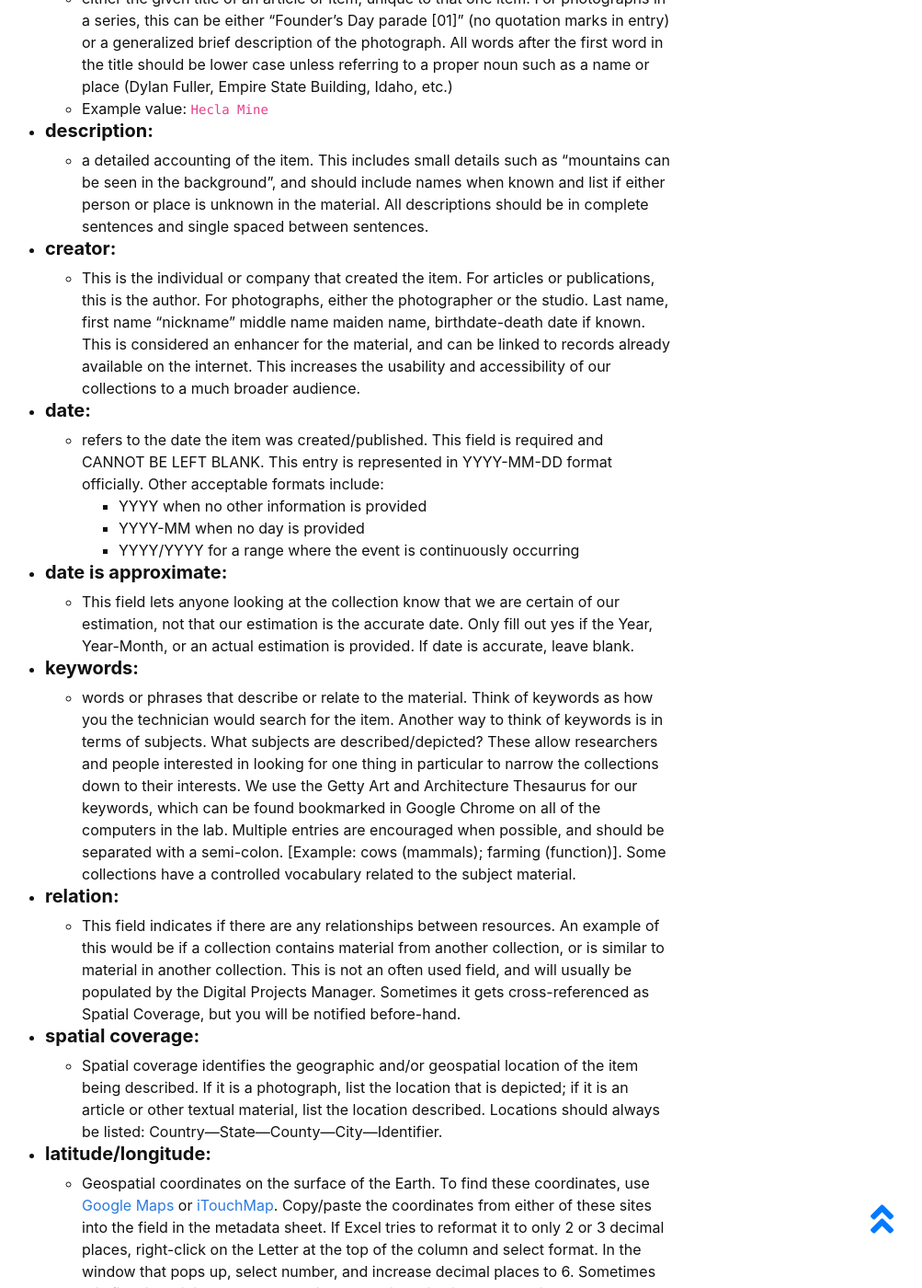
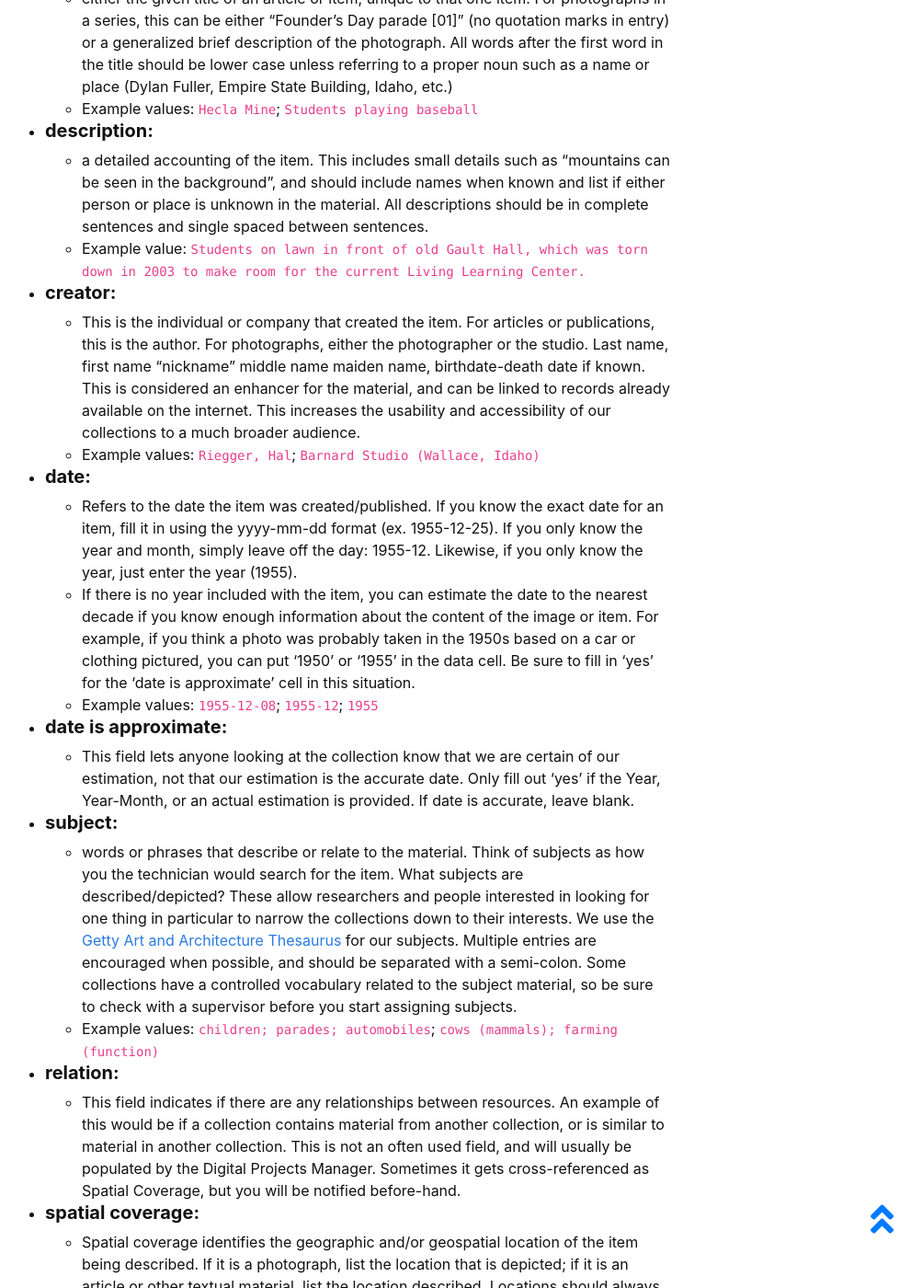
Before and after one commit to uidaholib/dds-student-workflow, a Jekyll site: the page built from content/3-lesson.md, in a window 1280 px wide and 1400 px high, scrolled down 533 px. Shown: the whole window at 92% size, without its empty margins (271-1274 px from the left). Built offline with Jekyll 4.4.1, drawn with Linux system fonts in a browser that asks for light colours.

Commit message:
Update 3-lesson.md

```diff
--- a/content/3-lesson.md
+++ b/content/3-lesson.md
@@ -16,25 +16,27 @@ Not all of the fields listed below will appear on every metadata sheet. Some met
 
 - ##### **title:**
     - either the given title of an article or item, unique to that one item. For photographs in a series, this can be either “Founder’s Day parade [01]” (no quotation marks in entry) or a generalized brief description of the photograph. All words after the first word in the title should be lower case unless referring to a proper noun such as a name or place (Dylan Fuller, Empire State Building, Idaho, etc.)
-    - Example value: `Hecla Mine`
+    - Example values: `Hecla Mine`; `Students playing baseball`
 
 - ##### **description:**
     - a detailed accounting of the item. This includes small details such as “mountains can be seen in the background”, and should include names when known and list if either person or place is unknown in the material. All descriptions should be in complete sentences and single spaced between sentences.
+    - Example value: `Students on lawn in front of old Gault Hall, which was torn down in 2003 to make room for the current Living Learning Center.`
 
 - ##### **creator:**
     - This is the individual or company that created the item. For articles or publications, this is the author. For photographs, either the photographer or the studio. Last name, first name “nickname” middle name maiden name, birthdate-death date if known. This is considered an enhancer for the material, and can be linked to records already available on the internet. This increases the usability and accessibility of our collections to a much broader audience.
+    - Example values: `Riegger, Hal`; `Barnard Studio (Wallace, Idaho)`
 
 - ##### **date:**
-    - refers to the date the item was created/published. This field is required and CANNOT BE LEFT BLANK. This entry is represented in YYYY-MM-DD format officially. Other acceptable formats include:
-        - YYYY when no other information is provided
-        - YYYY-MM when no day is provided
-        - YYYY/YYYY for a range where the event is continuously occurring
+    - Refers to the date the item was created/published. If you know the exact date for an item, fill it in using the yyyy-mm-dd format (ex. 1955-12-25). If you only know the year and month, simply leave off the day: 1955-12. Likewise, if you only know the year, just enter the year (1955).
+    - If there is no year included with the item, you can estimate the date to the nearest decade if you know enough information about the content of the image or item. For example, if you think a photo was probably taken in the 1950s based on a car or clothing pictured, you can put '1950' or '1955' in the data cell. Be sure to fill in 'yes' for the 'date is approximate' cell in this situation.
+    - Example values: `1955-12-08`; `1955-12`; `1955`
 
 - ##### **date is approximate:**
-    - This field lets anyone looking at the collection know that we are certain of our estimation, not that our estimation is the accurate date. Only fill out yes if the Year, Year-Month, or an actual estimation is provided. If date is accurate, leave blank.
+    - This field lets anyone looking at the collection know that we are certain of our estimation, not that our estimation is the accurate date. Only fill out 'yes' if the Year, Year-Month, or an actual estimation is provided. If date is accurate, leave blank.
 
-- ##### **keywords:**
-    - words or phrases that describe or relate to the material. Think of keywords as how you the technician would search for the item. Another way to think of keywords is in terms of subjects. What subjects are described/depicted? These allow researchers and people interested in looking for one thing in particular to narrow the collections down to their interests. We use the Getty Art and Architecture Thesaurus for our keywords, which can be found bookmarked in Google Chrome on all of the computers in the lab. Multiple entries are encouraged when possible, and should be separated with a semi-colon. [Example: cows (mammals); farming (function)]. Some collections have a controlled vocabulary related to the subject material.
+- ##### **subject:**
+    - words or phrases that describe or relate to the material. Think of subjects as how you the technician would search for the item. What subjects are described/depicted? These allow researchers and people interested in looking for one thing in particular to narrow the collections down to their interests. We use the [Getty Art and Architecture Thesaurus](http://www.getty.edu/research/tools/vocabularies/aat/) for our subjects. Multiple entries are encouraged when possible, and should be separated with a semi-colon. Some collections have a controlled vocabulary related to the subject material, so be sure to check with a supervisor before you start assigning subjects.
+    - Example values: `children; parades; automobiles`; `cows (mammals); farming (function)`
 
 - ##### **relation:**
     - This field indicates if there are any relationships between resources. An example of this would be if a collection contains material from another collection, or is similar to material in another collection. This is not an often used field, and will usually be populated by the Digital Projects Manager. Sometimes it gets cross-referenced as Spatial Coverage, but you will be notified before-hand.
```
